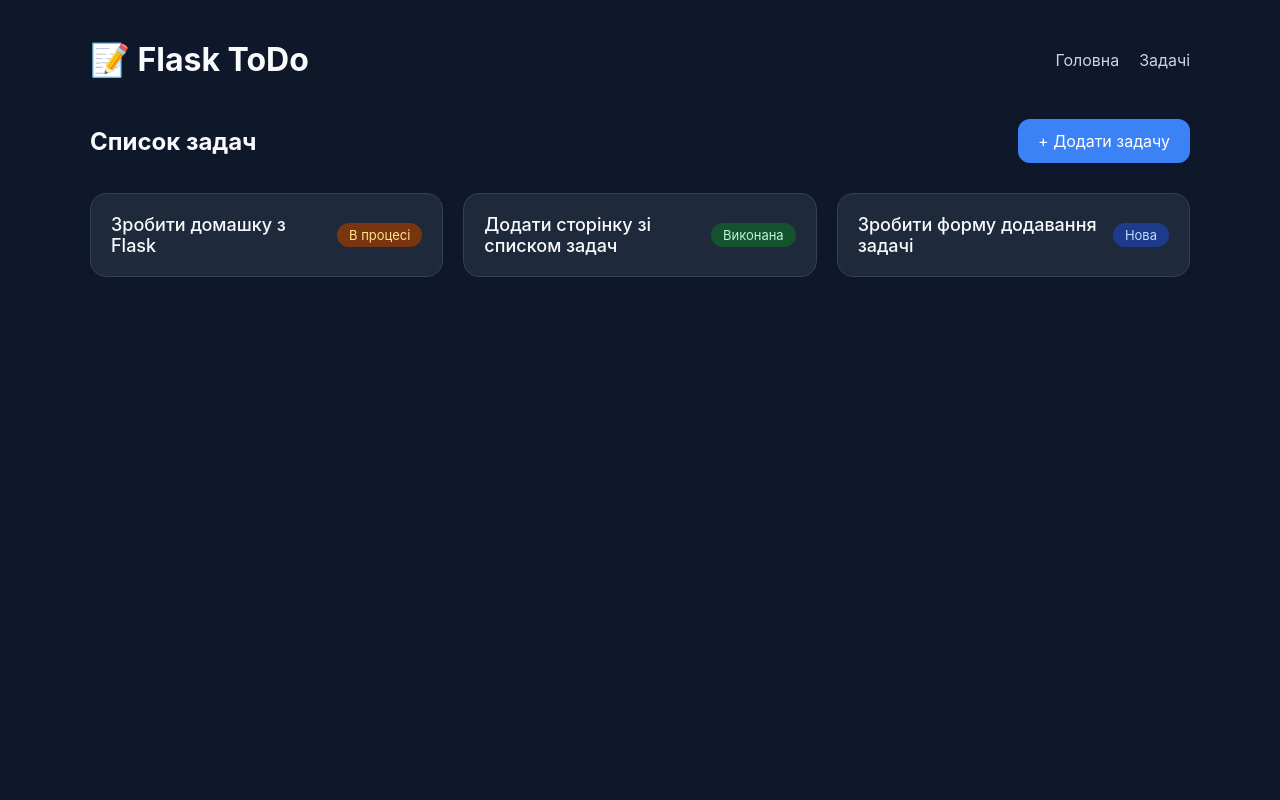
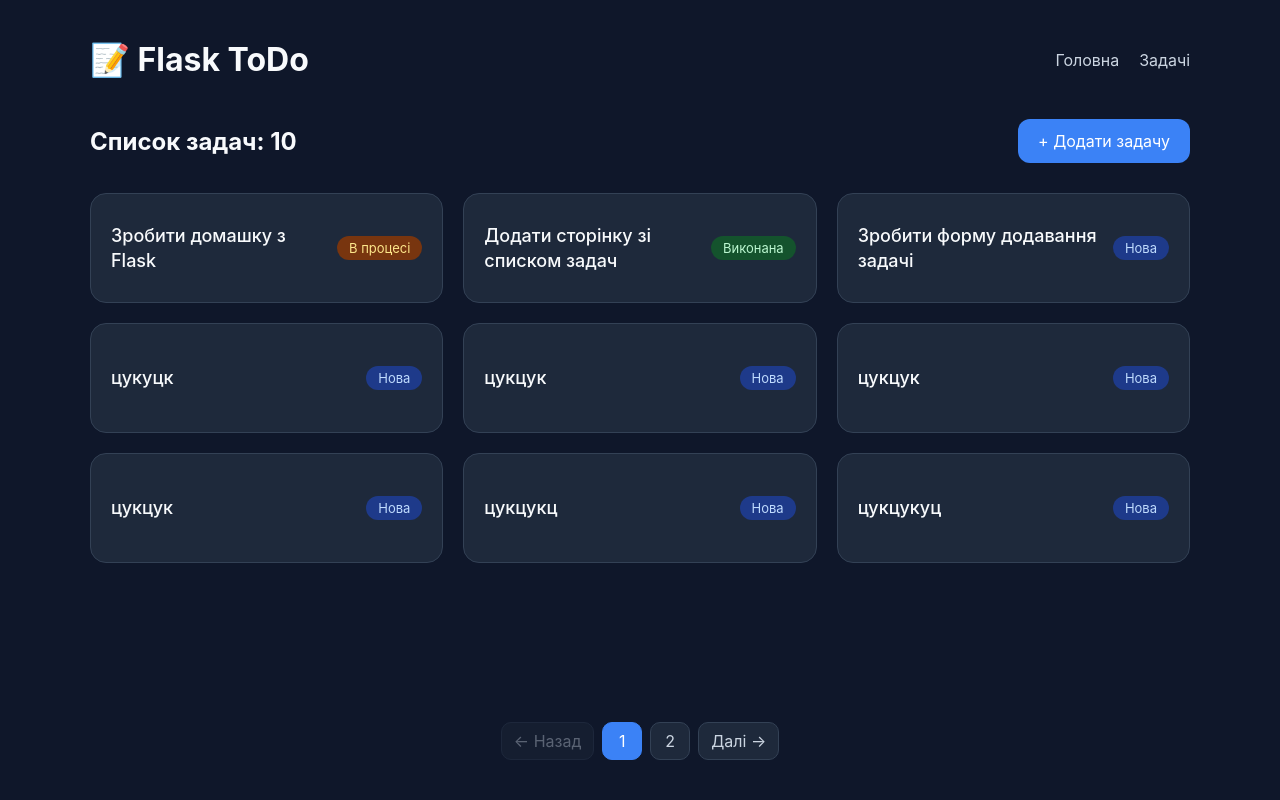
Before and after one commit to OleksandrPiatnytsia/hillel_hw_6, a Flask app: page /tasks in a window 1280 px wide. Run offline with Flask 3, Linux system fonts and the light colour scheme.

Commit message:
Add pagination to task list

```diff
--- a/app.py
+++ b/app.py
@@ -4,6 +4,8 @@ from models.clases import Task, TaskStatus
 from serialization.json_serialization import JsonDataSerialization
 
 app = Flask(__name__)
+
+TASKS_PER_PAGE = 9
 
 
 def get_tasks() -> list[Task]:
@@ -26,7 +28,22 @@ def index():
 
 @app.route("/tasks")
 def tasks():
-    return render_template("tasks.html", tasks=get_tasks())
+    all_tasks = get_tasks()
+    total_pages = max(1, -(-len(all_tasks) // TASKS_PER_PAGE))  # ділення з округленням вгору
+
+    page = request.args.get("page", 1, type=int)
+    page = min(max(page, 1), total_pages)
+
+    start = (page - 1) * TASKS_PER_PAGE
+    page_tasks = all_tasks[start:start + TASKS_PER_PAGE]
+
+    return render_template(
+        "tasks.html",
+        tasks=page_tasks,
+        total=len(all_tasks),
+        page=page,
+        total_pages=total_pages,
+    )
 
 
 @app.route("/tasks/add", methods=["GET", "POST"])
@@ -48,7 +65,8 @@ def add_task():
             new_id = max((task.id for task in all_tasks), default=0) + 1
             all_tasks.append(Task(new_id, title, TaskStatus(status)))
             save_tasks(all_tasks)
-            return redirect(url_for("tasks"))
+            last_page = -(-len(all_tasks) // TASKS_PER_PAGE)
+            return redirect(url_for("tasks", page=last_page))
 
     return render_template(
         "add_task.html",
--- a/data/tasks.json
+++ b/data/tasks.json
@@ -13,5 +13,40 @@
         "id": 3,
         "title": "Зробити форму додавання задачі",
         "status": "new"
+    },
+    {
+        "id": 4,
+        "title": "цукуцк",
+        "status": "new"
+    },
+    {
+        "id": 5,
+        "title": "цукцук",
+        "status": "new"
+    },
+    {
+        "id": 6,
+        "title": "цукцук",
+        "status": "new"
+    },
+    {
+        "id": 7,
+        "title": "цукцук",
+        "status": "new"
+    },
+    {
+        "id": 8,
+        "title": "цукцукц",
+        "status": "new"
+    },
+    {
+        "id": 9,
+        "title": "цукцукуц",
+        "status": "new"
+    },
+    {
+        "id": 10,
+        "title": "цукцукцу",
+        "status": "new"
     }
 ]
--- a/static/style.css
+++ b/static/style.css
@@ -14,6 +14,21 @@ body {
     width: min(1100px, 90%);
     margin: 0 auto;
     padding: 40px 0;
+    /* контейнер на всю висоту екрана, щоб пагінацію можна було притиснути донизу */
+    min-height: 100vh;
+    display: flex;
+    flex-direction: column;
+}
+
+.content {
+    flex: 1;
+    display: flex;
+    flex-direction: column;
+}
+
+/* щоб окремі кнопки в контенті не розтягувались на всю ширину */
+.content > .button {
+    align-self: flex-start;
 }
 
 .header {
@@ -64,7 +79,7 @@ body {
 
 .tasks-grid {
     display: grid;
-    grid-template-columns: repeat(auto-fit, minmax(320px, 1fr));
+    grid-template-columns: repeat(auto-fill, minmax(320px, 1fr));
     gap: 20px;
 }
 
@@ -77,11 +92,19 @@ body {
     justify-content: space-between;
     align-items: center;
     gap: 16px;
+    height: 110px;
 }
 
 .task-title {
     font-size: 18px;
     font-weight: 500;
+    line-height: 1.4;
+    /* максимум 2 рядки, решта обрізається з "..." */
+    display: -webkit-box;
+    -webkit-line-clamp: 2;
+    -webkit-box-orient: vertical;
+    overflow: hidden;
+    overflow-wrap: anywhere;
 }
 
 .status {
@@ -220,3 +243,39 @@ button.button {
     font-size: 36px;
     font-weight: 700;
 }
+
+.pagination {
+    display: flex;
+    justify-content: center;
+    flex-wrap: wrap;
+    gap: 8px;
+    margin-top: auto; /* притискає пагінацію до низу */
+    padding-top: 30px;
+}
+
+.page-link {
+    min-width: 40px;
+    text-align: center;
+    padding: 8px 12px;
+    border-radius: 10px;
+    background: #1e293b;
+    border: 1px solid #334155;
+    color: #cbd5e1;
+    text-decoration: none;
+    transition: 0.2s;
+}
+
+a.page-link:hover {
+    background: #334155;
+    color: white;
+}
+
+.page-link.active {
+    background: #3b82f6;
+    border-color: #3b82f6;
+    color: white;
+}
+
+.page-link.disabled {
+    opacity: 0.4;
+}
--- a/templates/base.html
+++ b/templates/base.html
@@ -19,8 +19,10 @@
             </nav>
         </header>
 
-        {% block content %}
-        {% endblock %}
+        <main class="content">
+            {% block content %}
+            {% endblock %}
+        </main>
     </div>
 
 </body>
--- a/templates/tasks.html
+++ b/templates/tasks.html
@@ -6,7 +6,7 @@
 
 {% block content %}
 <div class="top-bar">
-    <h2>Список задач</h2>
+    <h2>Список задач: {{ total }}</h2>
 
     <a class="button" href="{{ url_for('add_task') }}">
         + Додати задачу
@@ -17,11 +17,35 @@
 <div class="tasks-grid">
     {% for task in tasks %}
     <div class="task-card">
-        <h3 class="task-title">{{ task.title }}</h3>
+        <h3 class="task-title" title="{{ task.title }}">{{ task.title }}</h3>
         <span class="status status-{{ task.status.name }}">{{ task.status.label }}</span>
     </div>
     {% endfor %}
 </div>
+
+{% if total_pages > 1 %}
+<nav class="pagination">
+    {% if page > 1 %}
+    <a class="page-link" href="{{ url_for('tasks', page=page - 1) }}">← Назад</a>
+    {% else %}
+    <span class="page-link disabled">← Назад</span>
+    {% endif %}
+
+    {% for p in range(1, total_pages + 1) %}
+        {% if p == page %}
+        <span class="page-link active">{{ p }}</span>
+        {% else %}
+        <a class="page-link" href="{{ url_for('tasks', page=p) }}">{{ p }}</a>
+        {% endif %}
+    {% endfor %}
+
+    {% if page < total_pages %}
+    <a class="page-link" href="{{ url_for('tasks', page=page + 1) }}">Далі →</a>
+    {% else %}
+    <span class="page-link disabled">Далі →</span>
+    {% endif %}
+</nav>
+{% endif %}
 {% else %}
 <div class="empty-state">
     <h3>Поки що задач немає</h3>
```
